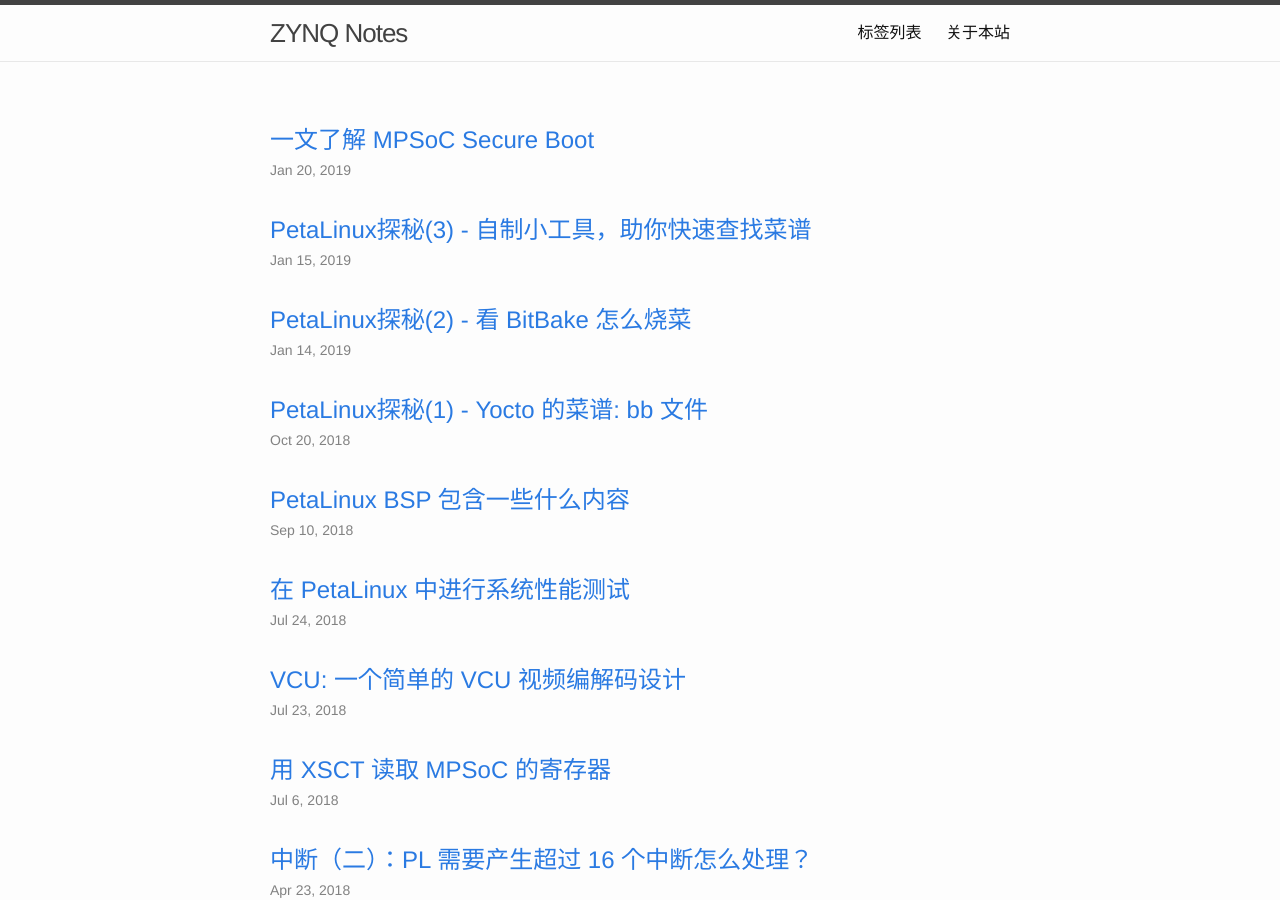
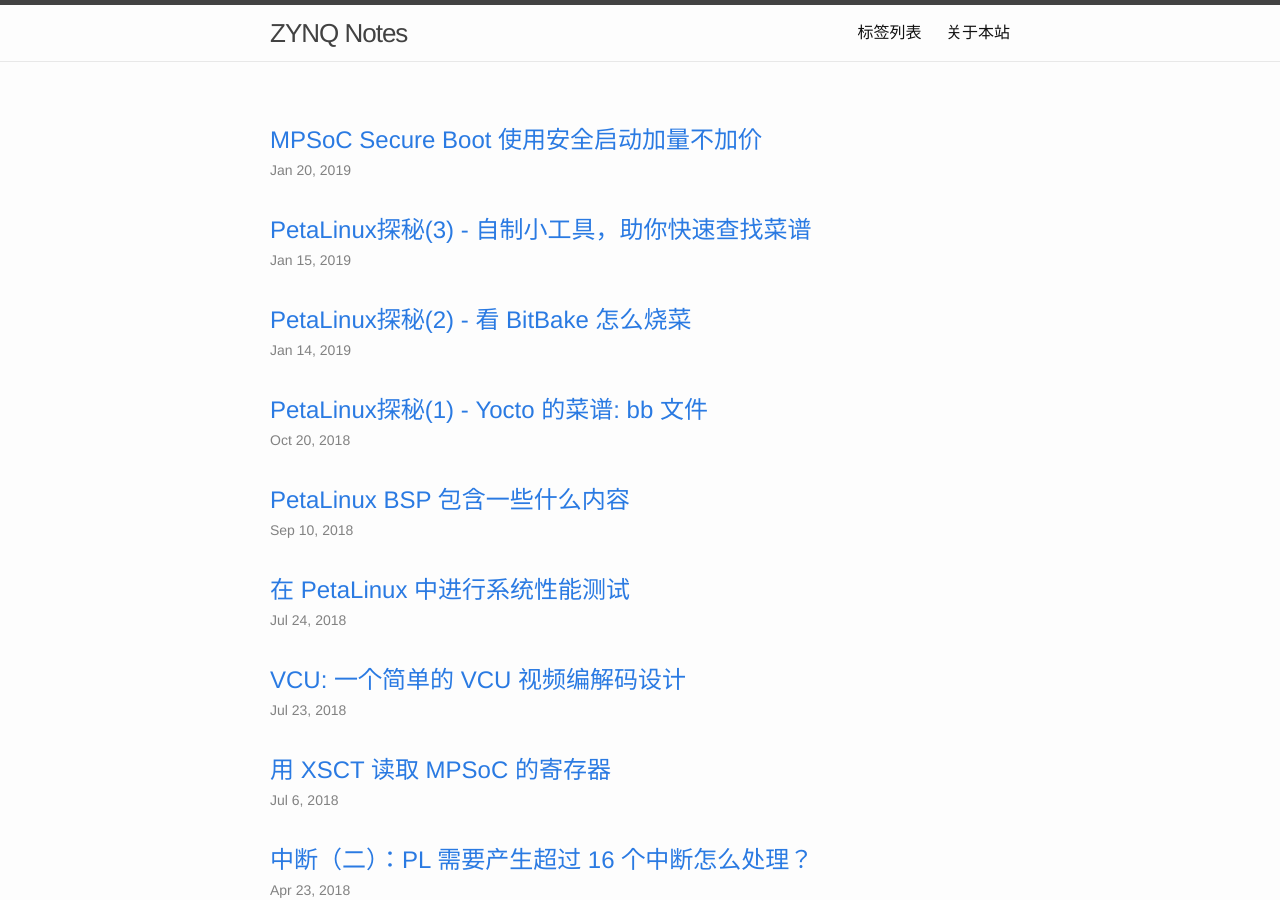
Before and after one commit to zynqnotes/zynqnotes.github.io, a Jekyll site: the page built from index.html, in a window 1280 px wide and 900 px high. Built offline with Jekyll 4.4.1, drawn with Linux system fonts in a browser that asks for light colours.

Commit message:
change page name, fix typo

```diff
--- a/_posts/2019-01-20-mpsoc-secure-boot.md
+++ b/_posts/2019-01-20-mpsoc-secure-boot.md
@@ -1,6 +1,6 @@
 ---
 layout: post
-title:  "一文了解 MPSoC Secure Boot"
+title:  "MPSoC Secure Boot 使用安全启动加量不加价"
 categories: Tutorial
 ta:
 - MPSoC
@@ -15,6 +15,8 @@
 攥写本文，我希望能让大家看到
 1. 在产品中加入安全功能通常都是有需求的、有价值的，而且需求会越来越大。
 2. 为产品添加安全功能，达到一定的安全级别，流程步骤和复杂程度是可控的。
+
+就我了解到的情况，大多数使用 ZYNQ-7000 或 ZYNQ UltraScale+ MPSoC 的用户并没有打开 Secure Boot 功能。如果你能看完全文，照着步骤做一下，打开安全启动功能，就能“免费”提升产品安全等级，就是“**加量不加价**”啦。
 
 上面讲到“达到一定的安全级别”，是因为安全保护是有代价的，黑客破解也是有代价的，我们需要保证以尽可能低的安全保护的代价，使黑客破解系统的代价比他攻破系统能获取到的价值更高，这样黑客就没有攻击系统的动力，达到了自我保护的目的。
 
```
Also changed, not shown: other parts of _posts/2019-01-20-mpsoc-secure-boot.md (+1 -1 lines).
